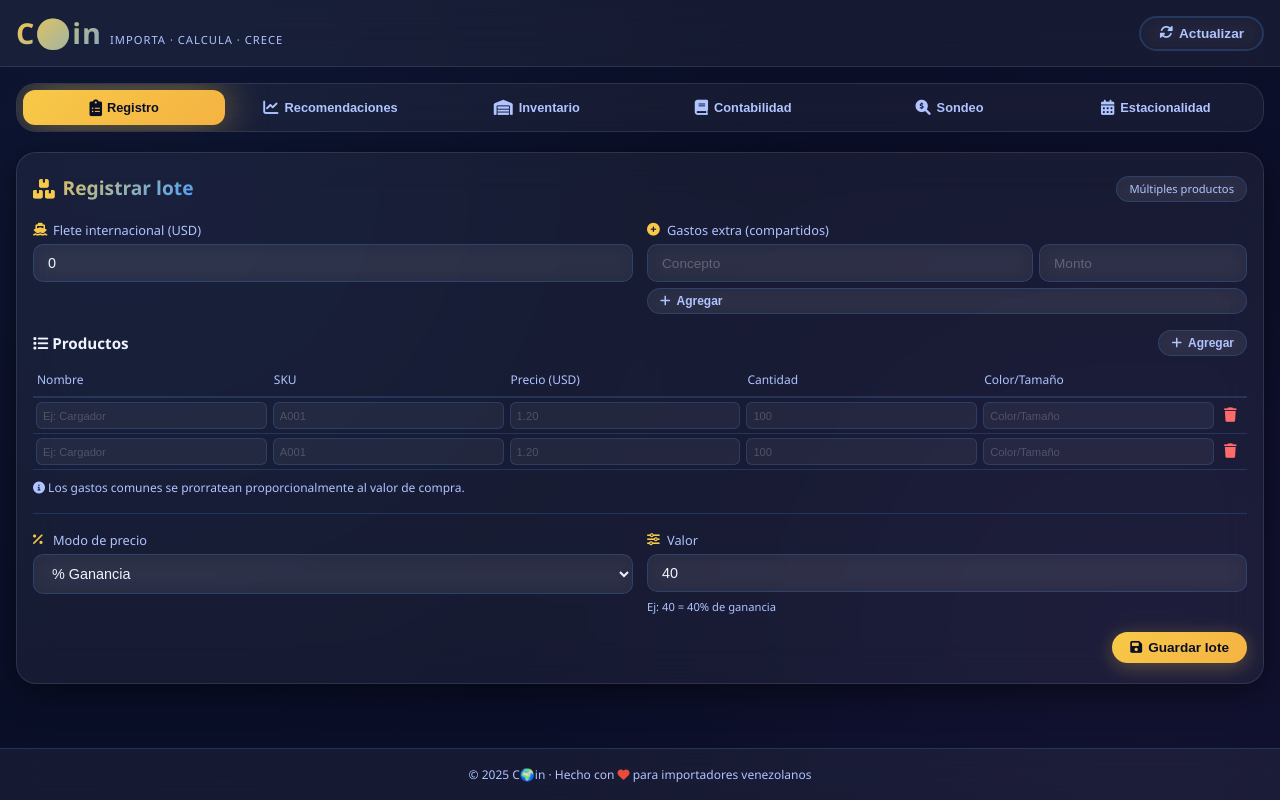
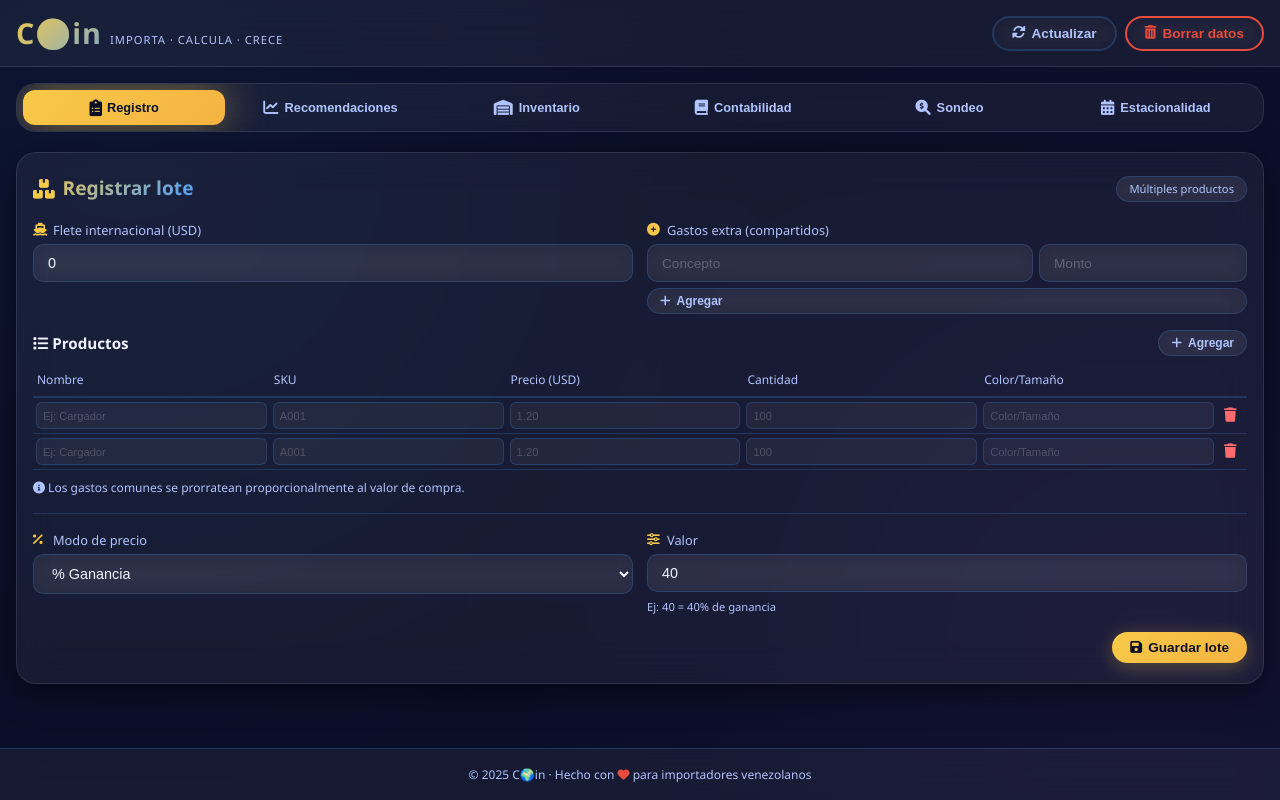
Before and after one commit to juanft0306/C-in, a website: page public/index.html in a window 1280 px wide. Drawn offline with Linux system fonts and the light colour scheme.

Commit message:
Refactor HTML comments for better clarity

```diff
--- a/public/index.html
+++ b/public/index.html
@@ -4,15 +4,12 @@
   <meta charset="UTF-8" />
   <meta name="viewport" content="width=device-width, initial-scale=1.0" />
   <title>C🌍in · Importa y Vende</title>
-  <!-- Font Awesome (iconos) -->
   <link rel="stylesheet" href="https://cdnjs.cloudflare.com/ajax/libs/font-awesome/6.0.0-beta3/css/all.min.css" />
   <link rel="stylesheet" href="style.css" />
 </head>
 <body>
 
-  <!-- ========================================== -->
-  <!-- HEADER                                      -->
-  <!-- ========================================== -->
+  <!-- HEADER -->
   <header class="header">
     <div class="container">
       <div class="logo">
@@ -23,7 +20,10 @@
         <button class="btn btn-outline" id="btnRefresh">
           <i class="fas fa-sync-alt"></i> Actualizar
         </button>
-        <!-- BOTÓN HAMBURGUESA -->
+        <!-- BOTÓN PARA BORRAR TODOS LOS DATOS -->
+        <button class="btn btn-danger" id="btnBorrarDatos">
+          <i class="fas fa-trash-alt"></i> Borrar datos
+        </button>
         <button class="hamburger" id="hamburgerBtn" aria-label="Menú">
           <span></span>
           <span></span>
@@ -33,9 +33,7 @@
     </div>
   </header>
 
-  <!-- ========================================== -->
-  <!-- NAVEGACIÓN (TABS)                          -->
-  <!-- ========================================== -->
+  <!-- NAVEGACIÓN (TABS) -->
   <div class="container">
     <nav class="tabs-nav" id="tabsNav">
       <button class="tab-btn active" data-tab="registro">
@@ -59,9 +57,7 @@
     </nav>
   </div>
 
-  <!-- ========================================== -->
-  <!-- CONTENEDOR PRINCIPAL (carga dinámica)      -->
-  <!-- ========================================== -->
+  <!-- CONTENEDOR PRINCIPAL -->
   <main class="container" id="mainContainer">
     <div style="text-align:center; padding:40px; color:var(--text-secondary);">
       <i class="fas fa-spinner fa-spin" style="font-size:2rem;"></i>
@@ -69,18 +65,14 @@
     </div>
   </main>
 
-  <!-- ========================================== -->
-  <!-- FOOTER                                     -->
-  <!-- ========================================== -->
+  <!-- FOOTER -->
   <footer class="footer">
     <div class="container">
       <p>&copy; 2025 C🌍in · Hecho con <i class="fas fa-heart" style="color:#e74c3c;"></i> para importadores venezolanos</p>
     </div>
   </footer>
 
-  <!-- ========================================== -->
-  <!-- SCRIPTS (orden correcto)                   -->
-  <!-- ========================================== -->
+  <!-- SCRIPTS -->
   <script src="core.js"></script>
   <script src="ui-base.js"></script>
   <script src="ui-render.js"></script>
```
